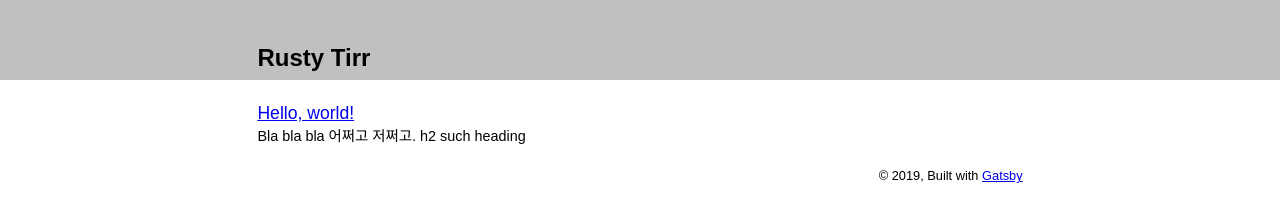
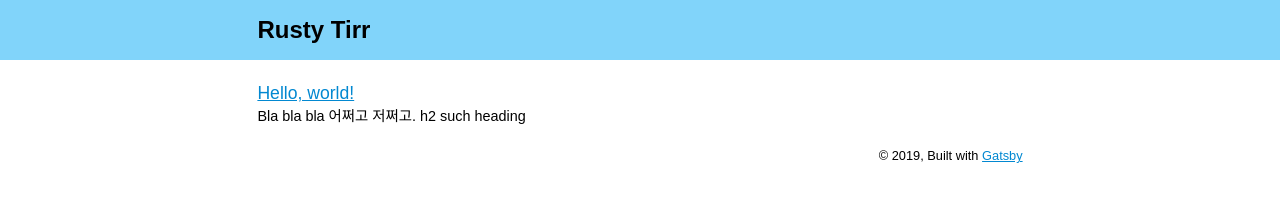
Before and after one commit to tirr-c/blog.vbchunguk.me, a Gatsby site: page / in a window 1280 px wide. Built offline with nearby package versions, Linux system fonts and the light colour scheme; Gatsby itself is replaced by a stand-in of ours; what webfontloader would draw is missing.

Commit message:
Adjust layout, apply colors

```diff
--- a/src/components/Layout.module.css
+++ b/src/components/Layout.module.css
@@ -6,13 +6,12 @@
 }
 
 .header {
-    height: 80px;
-    padding: 8px 0;
-    background-color: silver;
+    height: 60px;
+    background-color: #81d4fa; /* Light Blue 200 */
 
     display: flex;
     flex-direction: column;
-    justify-content: flex-end;
+    justify-content: center;
 }
 
 .bodyInner {
--- a/src/styles/global.css
+++ b/src/styles/global.css
@@ -11,3 +11,11 @@ body {
 pre, code {
     font-family: 'Fira Mono', monospace;
 }
+
+a {
+    color: #0288d1; /* Light Blue 700 */
+}
+
+a:visited {
+    color: #0277bd; /* Light Blue 800 */
+}
```
